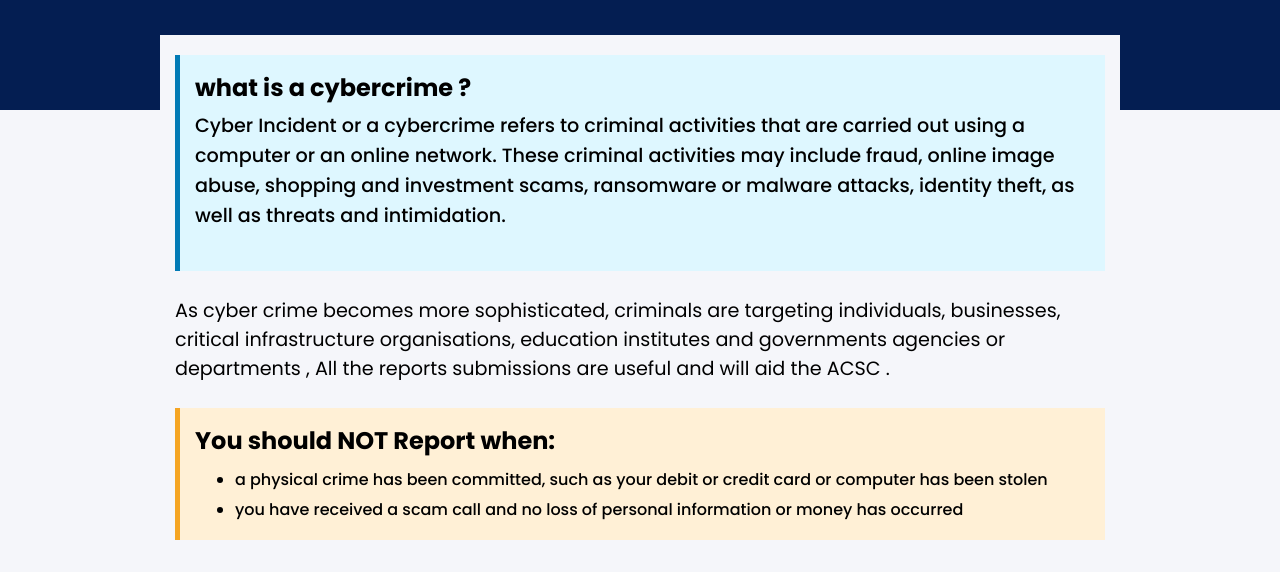
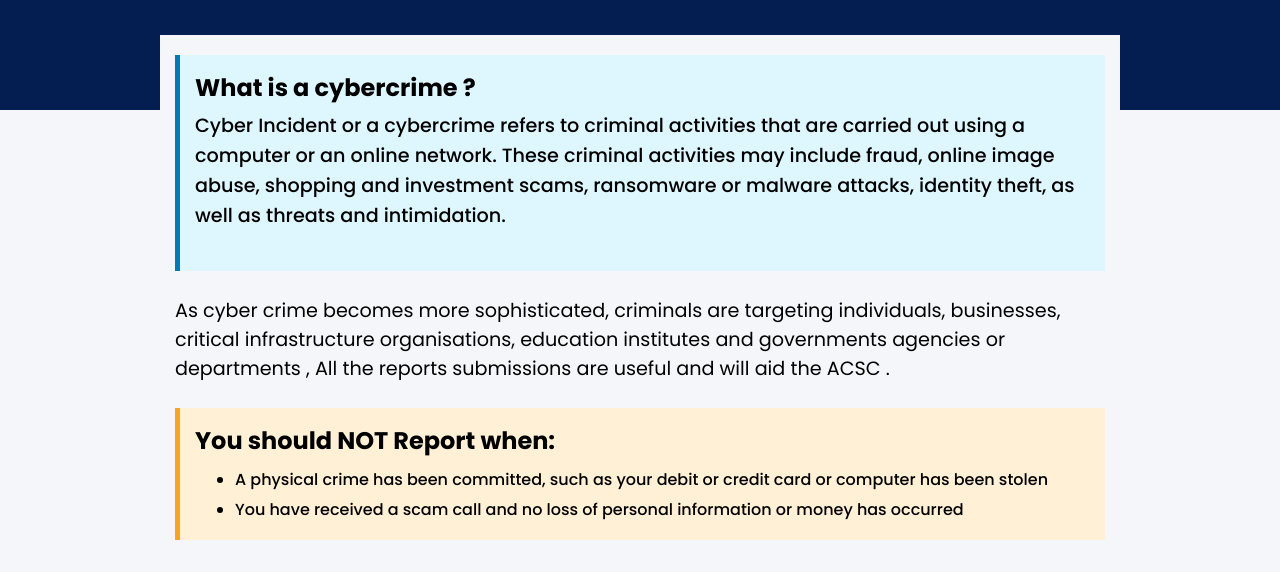
Before and after one commit to khalil-hamidani/PFE, a plain HTML site: page Source/index.html in a window 1280 px wide. Shown: the part 178-750 px from the top of the page. Drawn offline with Linux system fonts and the light colour scheme.

```diff
--- a/Source/index.html
+++ b/Source/index.html
@@ -31,7 +31,7 @@
 
     <div class="report-incdent-container">
         <div class="explain">
-            <h2>what is a cybercrime ?</h2>
+            <h2>What is a cybercrime ?</h2>
             <p>Cyber Incident or a cybercrime refers to criminal activities that are carried out using a computer or an online network.
                 These criminal activities may include fraud, online image abuse, shopping and investment scams, ransomware or malware
                 attacks, identity theft, as well as threats and intimidation.
@@ -43,8 +43,8 @@
         <div class="warn">
             <h2>You should NOT Report when:</h2>
             <ul>
-                <li>a physical crime has been committed, such as your debit or credit card or computer has been stolen</li>
-                <li>you have received a scam call and no loss of personal information or money has occurred</li>
+                <li>A physical crime has been committed, such as your debit or credit card or computer has been stolen</li>
+                <li>You have received a scam call and no loss of personal information or money has occurred</li>
             </ul>
         </div>
         <h1>Select the option which best describes the affected entity</h1>
```
